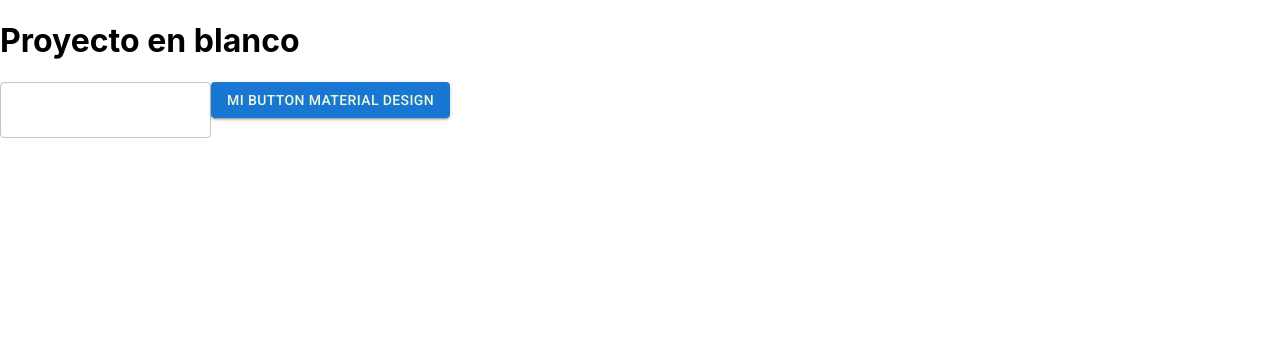
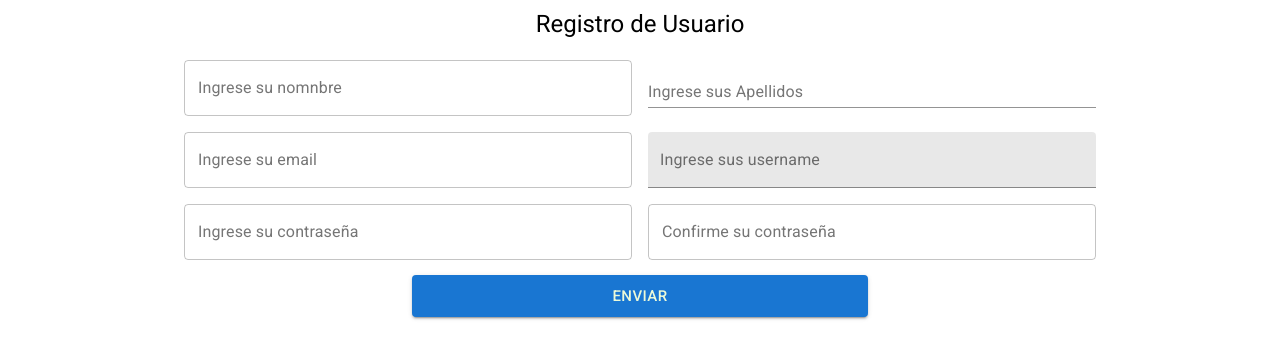
Before and after one commit to TorresMBA/cursos-online-frontend, a React (Create React App) app: page / in a window 1280 px wide. Shown: the top 358 px of the page. Built offline with nearby package versions, Linux system fonts and the light colour scheme.

Commit message:
Se agrego la interfaz de RegistarUsuario.js

```diff
--- a/package.json
+++ b/package.json
@@ -4,6 +4,7 @@
   "private": true,
   "dependencies": {
     "@material-ui/core": "^4.11.0",
+    "@material-ui/icons": "^4.9.1",
     "@material-ui/styles": "^4.10.0",
     "@testing-library/jest-dom": "^5.11.5",
     "@testing-library/react": "^11.1.1",
--- a/src/App.js
+++ b/src/App.js
@@ -1,18 +1,14 @@
-import './App.css';
-import MuithemeProvide from '@material-ui/core/styles/MuiThemeProvider';
+import React from 'react';
+import { ThemeProvider as MuithemeProvider } from '@material-ui/core/styles';
 import theme from './theme/theme';
-import { TextField, Button } from '@material-ui/core';
+import RegistrarUsuario from './components/security/RegistrarUsuario';
 
 function App() {
     return (
-        <MuithemeProvide theme={theme}>
-            <h1>Proyecto en blanco</h1>
-            <TextField variant="outlined"/>
-            <Button variant="contained" color="primary">
-                Mi Button Material Design
-            </Button>
-        </MuithemeProvide>
-    )
+        <MuithemeProvider theme={theme}>
+            <RegistrarUsuario />
+        </MuithemeProvider>
+    );
 }
 
 export default App;
--- /dev/null
+++ b/src/components/Tools/Style.js
@@ -0,0 +1,22 @@
+const style = {
+    //Organiza los objetos entre si, uno tras otro de forma vertical
+    paper:{
+        //Margen con la parte superior
+        marginTop: 8,
+        //flex quiere decir que sea una tras otro
+        display: "flex",
+        //En que formato se debem organiza los objetros dentro del div, uno detras del otro para abajo, es tipo de modelo vertical o columna
+        flexDirection: "column",
+        //Me aline los elementos del paper del div
+        alignItems: "center"
+    },
+    form: {
+        width: "100%",
+        marginTop: 20
+    },
+    submit: {
+        marginTop: 15
+    }
+};
+
+export default style;
--- /dev/null
+++ b/src/components/security/RegistrarUsuario.js
@@ -0,0 +1,54 @@
+import React from 'react';
+import { Container, Typography, Grid, TextField, Button } from '@material-ui/core';
+import style from '../Tools/Style';
+
+const RegistrarUsuario = () => {
+    return (
+        //El container es un objeto del Material-UI Design
+        <Container component="main" maxWidth="md" justify="center">
+            <div style={style.paper}>
+                {/*Me permite formatos para titulo dentro del componente
+                variant -> para que sea responsivo y reduszca el h1 hasta el h5
+                */}
+                <Typography component="h1" variant="h5">
+                    Registro de Usuario
+                </Typography>
+                <form style={style.form}>
+                    {/*El Grid puede tomar dos formas,
+                    puede ser el container es decir el padre de otros objetos o tambien el hijo parte de un container si se coloco item
+                    xs significa cuando el dispositivo este ejecutando la pagina sea un movil va a tomar todo el espacio i se pone un md cuando se trate de un dispositov table o superior va a tomar la mitad del espacio*/}
+                    <Grid container spacing={2}>
+                        <Grid item xs={12} md={6}>
+                            {/*cada variant tiene difenrete estilo en la caja de texto*/}
+                            <TextField name="nombre" variant="outlined" fullWidth label="Ingrese su nomnbre"/>
+                        </Grid>
+                        <Grid item xs={12} md={6}>
+                            <TextField name="apellidos" variant="standard" fullWidth label="Ingrese sus Apellidos"/>
+                        </Grid>
+                        <Grid item xs={12} md={6}>
+                            <TextField name="email" type="password" variant="outlined" fullWidth label="Ingrese su email"/>
+                        </Grid>
+                        <Grid item xs={12} md={6}>
+                            <TextField name="username" variant="filled" fullWidth label="Ingrese sus username"/>
+                        </Grid>
+                        <Grid item xs={12} md={6}>
+                            <TextField name="password" type="password" variant="outlined" fullWidth label="Ingrese su contraseña"/>
+                        </Grid>
+                        <Grid item xs={12} md={6}>
+                            <TextField name="confirmapassword" type="password" variant="outlined" fullWidth label="Confirme su contraseña"/>
+                        </Grid>
+                    </Grid>
+                    <Grid container justify="center">
+                        <Grid item xs={12} md={6}>
+                            <Button type="submit" fullWidth variant="contained" color="primary" size="large" style={style.submit}>
+                                Enviar
+                            </Button>
+                        </Grid>
+                    </Grid>
+                </form>
+            </div>
+        </Container>
+    );
+}
+
+export default RegistrarUsuario;
```
Also changed, not shown: 2 other files (tests, documents, lock files or other folders).
